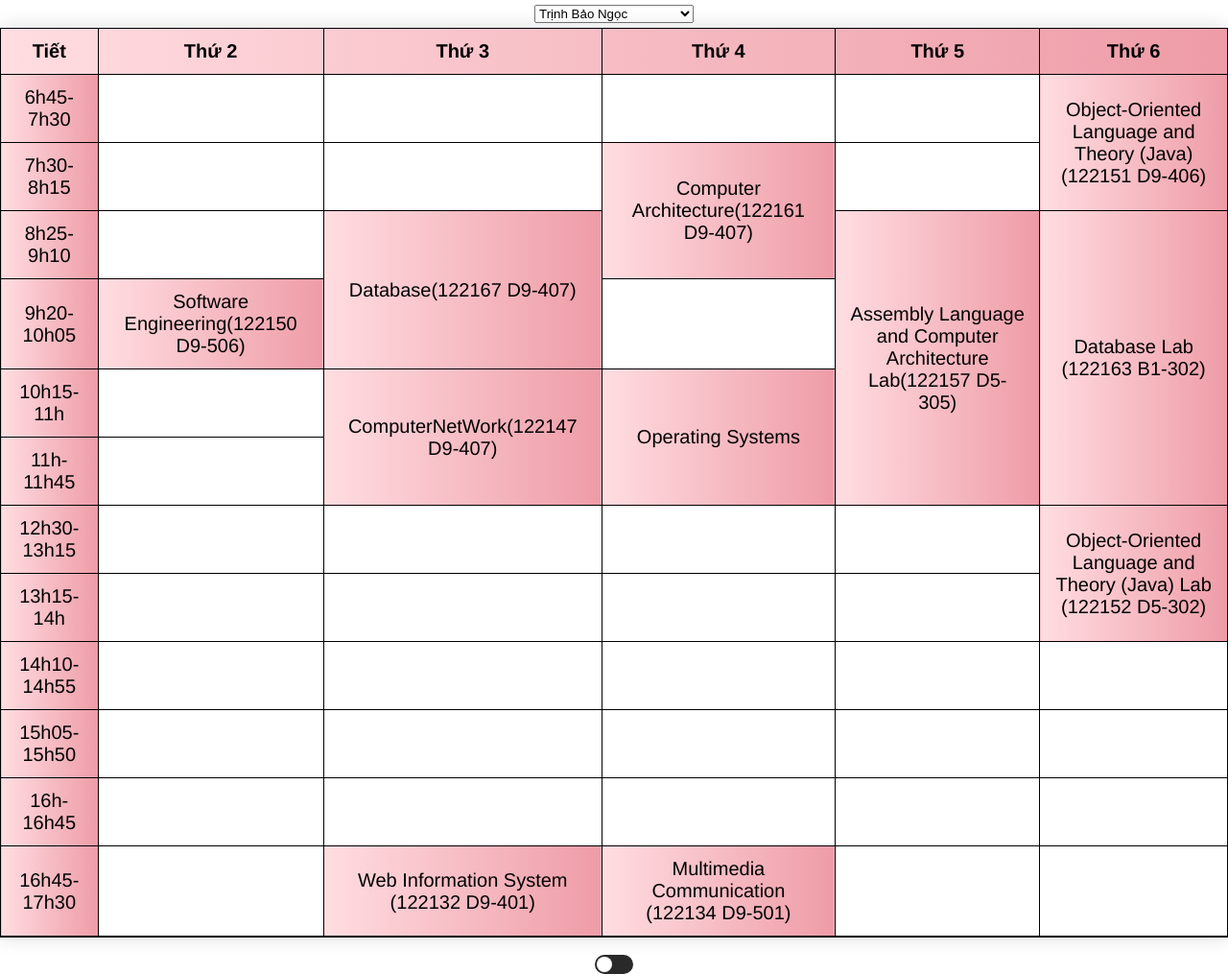
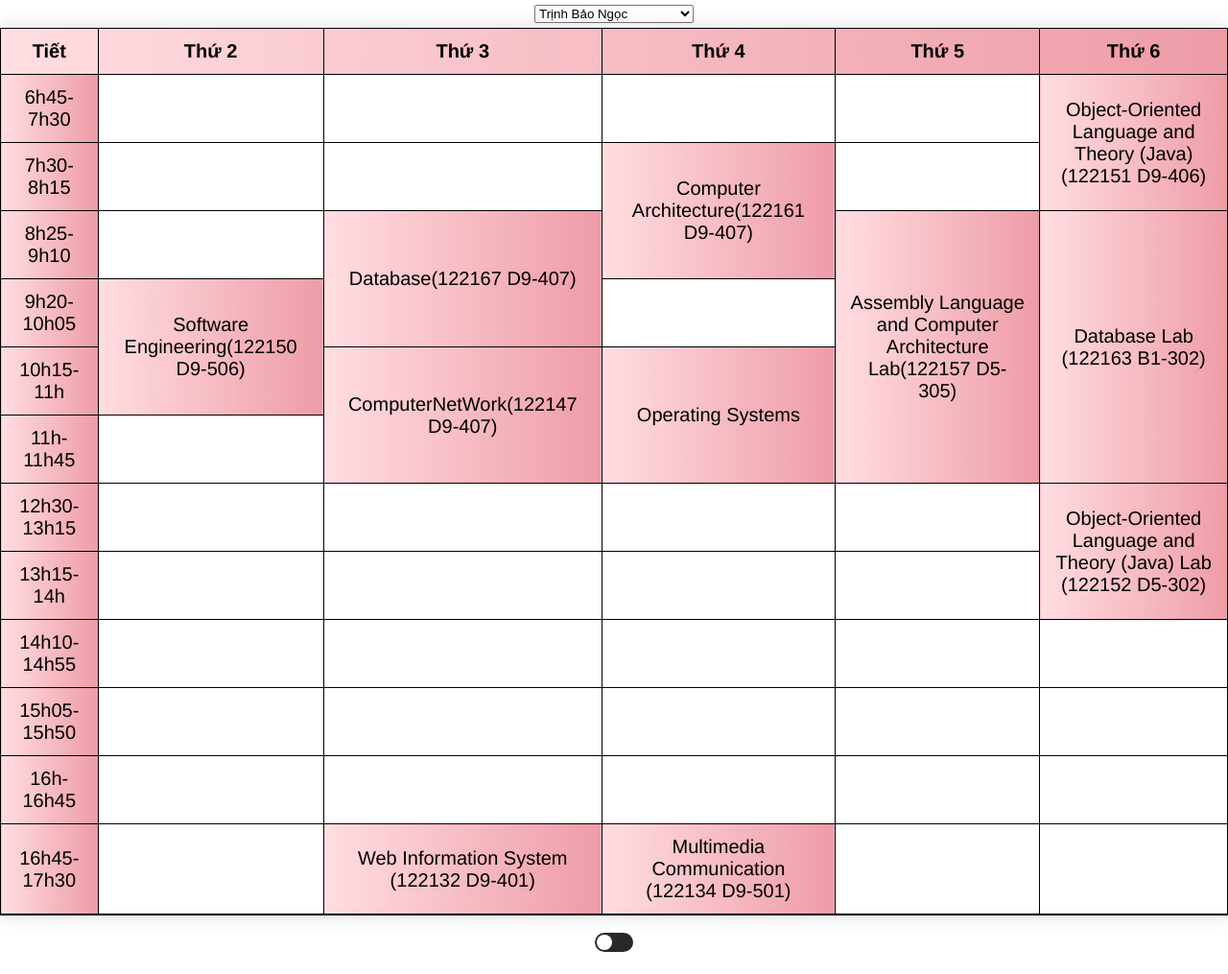
Before and after one commit to ngoclp2000/TimeTable, a plain HTML site: page index.html in a window 1280 px wide. Shown: the whole page at 96% size. After the commit the page ends 992 px from the top, so only its background shows below. Drawn offline with Linux system fonts and the light colour scheme; a web font is replaced by a local one.

Commit message:
update index.html

```diff
--- a/index.html
+++ b/index.html
@@ -161,11 +161,10 @@ select,span{
                 <td rowspan="4" class="active light-mode">Database Lab (122163 B1-302)</td>
             </t><tr class=".rows">
                 <td class="active light-mode">9h20-10h05</td>
-                <td class="active light-mode">Software Engineering(122150 D9-506)</td>
+                <td class="active light-mode" rowspan="2">Software Engineering(122150 D9-506)</td>
                 <td></td>
             </tr><tr class=".rows">
                 <td class="active light-mode">10h15-11h</td>
-                <td></td>
                 <td class="active light-mode" rowspan="2">ComputerNetWork(122147 D9-407)</td>
                 <td  class="active light-mode" rowspan="2">Operating Systems</td>
             </tr><tr class=".rows">
```
